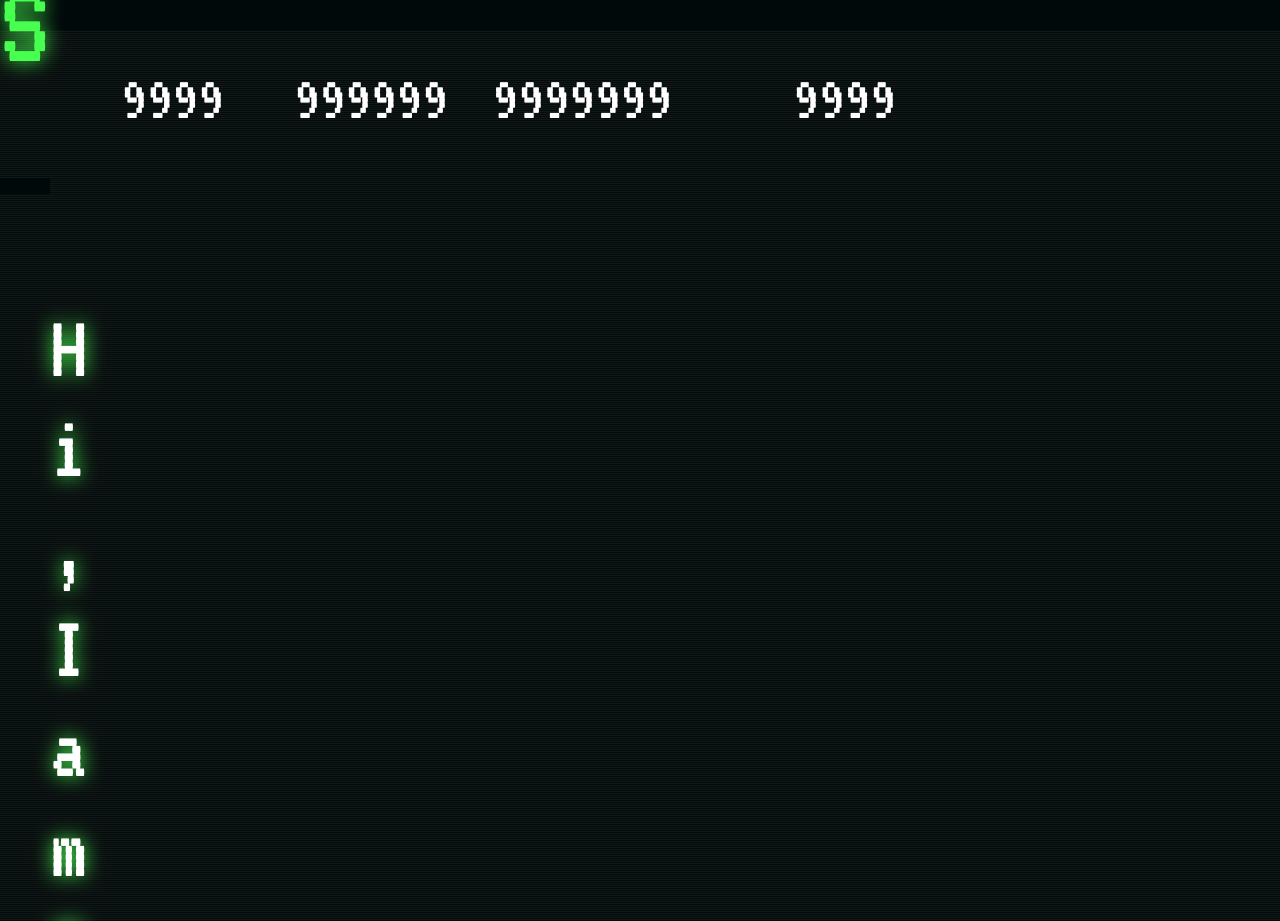
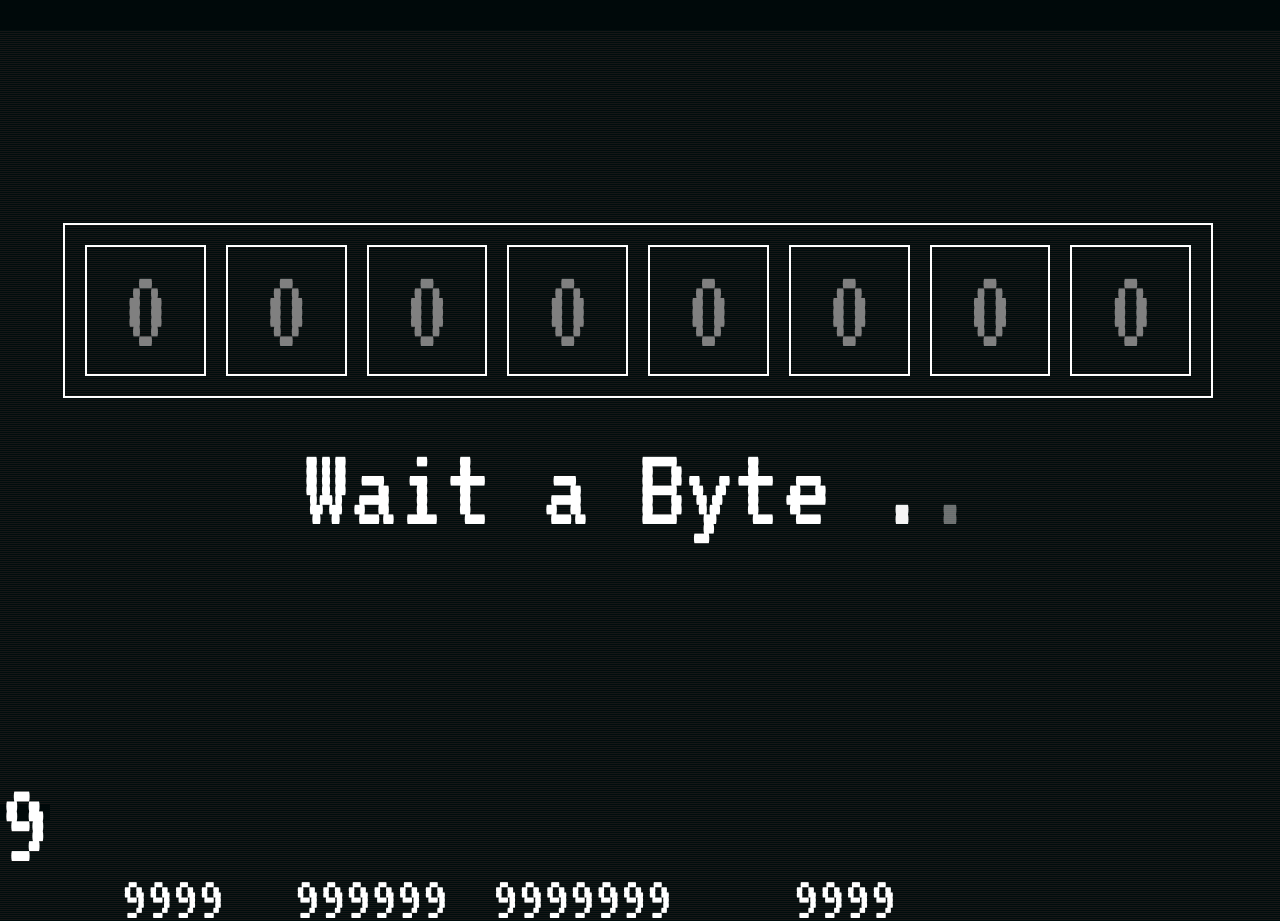
Before and after one commit to Sami-21/NextJSPortfolio, a Next.js app: page / in a window 1280 px wide. Shown: the top 921 px of the page. Built offline with nearby package versions, Linux system fonts and the light colour scheme.

Commit message:
code cleaning

```diff
--- /dev/null
+++ b/Components/IntroComponents.tsx
@@ -0,0 +1,14 @@
+import React from 'react'
+import ScreenLightUp from './ScreenLightUp'
+import LoadingWidget from './LoadingWidget'
+
+const IntroComponents: React.FC = () => {
+    return (
+        <>
+            <ScreenLightUp destroyDelay={500} />
+            <LoadingWidget />
+        </>
+    )
+}
+
+export default IntroComponents
--- a/Components/IntroText.tsx
+++ b/Components/IntroText.tsx
@@ -9,7 +9,7 @@ const IntroText: React.FC = () => {
   let Transition3: string = `Hi, I am Sami, FullStack Developer`;
 
   const { ref, inView } = useInView({
-    threshold: 0,
+    threshold: 0.7,
   });
   const TextState1: string = useTextTyping(Transition1, 60, inView);
   const TextState2: string = useTextTyping(Transition2, 60, inView);
--- a/Components/NavBar.tsx
+++ b/Components/NavBar.tsx
@@ -1,23 +1,11 @@
-import React, { useEffect, useState } from "react";
+import React, { useState } from "react";
 import style from "../styles/NavBar.module.css";
 
-interface showCompDelayProps {
-  showCompDelay: number;
-}
-
-const NavBar: React.FC<showCompDelayProps> = ({ showCompDelay }) => {
+const NavBar: React.FC = () => {
   const [isActive, setIsActive] = useState([false, false, false, false, false]);
-  const [isShown, setIsShown] = useState(false);
   const [isMenuOpen, setIsMenuOpen] = useState(false);
 
-  useEffect(() => {
-    const timer: NodeJS.Timer = setTimeout(() => {
-      setIsShown(true);
-    }, showCompDelay);
-    return () => {
-      clearTimeout(timer);
-    };
-  }, [showCompDelay, isShown]);
+
 
   let navigationState: boolean[] = [false, false, false, false, false];
   const logoItems: string[] = ["9", "M", "S"];
@@ -43,7 +31,7 @@ const NavBar: React.FC<showCompDelayProps> = ({ showCompDelay }) => {
     console.log(isMenuOpen);
   };
 
-  return isShown ? (
+  return (
     <nav className={style.NavBar}>
       <div
         onClick={() => setIsActive([false, false, false, false, false])}
@@ -104,7 +92,7 @@ const NavBar: React.FC<showCompDelayProps> = ({ showCompDelay }) => {
         <span className={style.line}></span>
       </div>
     </nav>
-  ) : null;
+  );
 };
 
 export default NavBar;
--- a/Components/Noisebackground.tsx
+++ b/Components/Noisebackground.tsx
@@ -1,22 +1,10 @@
-import React, { useEffect, useState } from "react";
+import React from "react";
 import style from "../styles/Noisebackground.module.css";
 
-interface showCompDelayProps {
-  showCompDelay: number;
-}
-const Noisebackground: React.FC<showCompDelayProps> = ({
-  showCompDelay,
-}: any) => {
-  const [isShown, setIsShown] = useState(false);
-  useEffect(() => {
-    const timer: NodeJS.Timer = setTimeout(() => {
-      setIsShown(true);
-    }, showCompDelay);
-    return () => {
-      clearTimeout(timer);
-    };
-  }, [isShown, showCompDelay]);
-  return isShown ? (
+
+const Noisebackground: React.FC = () => {
+
+  return (
     <div className={style.Noise}>
       <svg>
         <filter id="noise">
@@ -32,7 +20,7 @@ const Noisebackground: React.FC<showCompDelayProps> = ({
         </filter>
       </svg>
     </div>
-  ) : null;
+  )
 };
 
 export default Noisebackground;
--- /dev/null
+++ b/Components/PortfolioContent.tsx
@@ -0,0 +1,32 @@
+import React, { useEffect, useState } from 'react'
+import IntroText from './IntroText'
+import NavBar from './NavBar'
+import Noisebackground from './Noisebackground'
+import WorkSection from './WorkSection'
+
+interface ComponentProp {
+    showCompDelay: number;
+}
+
+const PortfolioContent: React.FC<ComponentProp> = ({ showCompDelay }) => {
+    const [isShown, setIsShown] = useState(false);
+    useEffect(() => {
+        const timer: NodeJS.Timer = setTimeout(() => {
+            setIsShown(true);
+        }, showCompDelay);
+        return () => {
+            clearTimeout(timer);
+        };
+    }, [isShown, showCompDelay]);
+    return isShown ? (
+        < >
+            <Noisebackground />
+            <NavBar />
+            <IntroText />
+            {/* <AboutSection /> */}
+            <WorkSection />
+        </ >) : null
+
+}
+
+export default PortfolioContent
--- a/Components/Intro.tsx
+++ b/Components/ScreenLightUp.tsx
@@ -4,7 +4,7 @@ import intro from "../styles/Intro.module.css";
 interface destroyDelayProps {
   destroyDelay: number;
 }
-const Intro: React.FC<destroyDelayProps> = ({ destroyDelay }) => {
+const ScreenLightUp: React.FC<destroyDelayProps> = ({ destroyDelay }) => {
   const [isShown, setIsShown] = useState(true);
   useEffect(() => {
     const timer: NodeJS.Timer = setTimeout(() => {
@@ -23,4 +23,4 @@ const Intro: React.FC<destroyDelayProps> = ({ destroyDelay }) => {
   ) : null;
 };
 
-export default Intro;
+export default ScreenLightUp;
--- a/Components/WorkSection.tsx
+++ b/Components/WorkSection.tsx
@@ -1,7 +1,6 @@
 import React from "react";
 import CODTextEffect from "./CODTextEffect";
 import style from "../styles/WorkSection.module.css";
-import ProjectContainer from "./ProjectContainer";
 
 const WorkSection: React.FC = () => {
   const Transition1: string = "Mnut";
--- a/pages/index.tsx
+++ b/pages/index.tsx
@@ -1,14 +1,7 @@
 import type { NextPage } from "next";
 import Head from "next/head";
-
-import AboutSection from "../Components/AboutSection";
-import IntroText from "../Components/IntroText";
-import NavBar from "../Components/NavBar";
-import Noisebackground from "../Components/Noisebackground";
-import WorkSection from "../Components/WorkSection";
-
-import Intro from "../Components/Intro";
-import LoadingWidget from "../Components/LoadingWidget";
+import IntroComponents from "../Components/IntroComponents";
+import PortfolioContent from "../Components/PortfolioContent";
 
 const Home: NextPage = () => {
   return (
@@ -24,14 +17,10 @@ const Home: NextPage = () => {
         <meta name="author" content="Sami Maachi" />
         <meta name="viewport" content="width=device-width, initial-scale=1.0" />
       </Head>
+
       <div className=" min-h-screen max-w-screen">
-        {/* <Intro destroyDelay={500} />
-        <LoadingWidget /> */}
-        <Noisebackground showCompDelay={0} />
-        <NavBar showCompDelay={0} />
-        <IntroText />
-        {/* <AboutSection /> */}
-        <WorkSection />
+        <IntroComponents />
+        <PortfolioContent showCompDelay={5000} />
       </div>
     </>
   );
--- a/styles/NavBar.module.css
+++ b/styles/NavBar.module.css
@@ -24,6 +24,7 @@
   font-size: 124px;
   cursor: pointer;
 }
+
 .text {
   position: absolute;
   top: 0;
@@ -35,17 +36,20 @@
 .text:nth-child(2) {
   color: white;
 }
+
 .text:nth-child(1) {
-  animation: fade-out 0.1s ease-out 1.1s forwards;
+  animation: fade-out 0.1s ease-out .5s forwards;
 }
 
 .text:nth-child(2) {
   opacity: 0;
-  animation: fade-in-out 0.1s ease-out 1.2s forwards;
+  animation: fade-in-out 0.1s ease-out .6s forwards;
 }
+
 .text:nth-child(3)::before {
   filter: blur(10px);
 }
+
 .text:nth-child(3),
 .text:nth-child(3)::before {
   color: #48ff50;
@@ -54,7 +58,7 @@
   position: absolute;
   top: 0;
   left: 0;
-  animation: fade-in 0.1s ease-out 1.3s forwards;
+  animation: fade-in 0.1s ease-out .7s forwards;
 }
 
 /* Navigation Items List Container */
@@ -67,9 +71,11 @@
   height: 150px;
   font-size: 64px;
 }
-.NavBarItemsContainer li{
-  max-width:50px;
+
+.NavBarItemsContainer li {
+  max-width: 50px;
 }
+
 .burgerMenu {
   display: none;
 }
@@ -79,6 +85,7 @@
   .NavBar {
     padding: 0 50px;
   }
+
   .NavBarItemsContainer {
     position: fixed;
     top: 0;
@@ -94,10 +101,12 @@
     font-size: 64px;
     transition: 0.5s;
   }
+
   .shown {
     display: flex !important;
     opacity: 1;
   }
+
   .burgerMenu {
     display: flex;
     flex-direction: column;
@@ -105,6 +114,7 @@
     width: 35px;
     height: 30px;
   }
+
   .line {
     position: relative;
     width: 100%;
@@ -112,9 +122,11 @@
     background-color: #48ff50;
     transition: 0.2s;
   }
+
   .close .line {
     height: 15px;
   }
+
   .close .line:nth-child(1):after,
   .close .line:nth-child(3):after {
     content: "";
@@ -126,6 +138,7 @@
     height: calc(100% + 5px);
     background-color: #00090a;
   }
+
   .close .line:nth-child(2):before {
     content: "";
     position: absolute;
@@ -135,6 +148,7 @@
     height: 100%;
     background-color: #00090a;
   }
+
   .close .line:nth-child(2):after {
     content: "";
     position: absolute;
@@ -145,6 +159,7 @@
     height: 100%;
     background-color: #00090a;
   }
+
   .item,
   .ActiveItem::before {
     transform: translate(-50%, -50%) !important;
@@ -154,22 +169,26 @@
 .NavBarItem {
   position: relative;
 }
+
 .NavBarItem:nth-child(1) {
-  animation: fade-out 0.1s ease-out 1.1s forwards;
+  animation: fade-out 0.1s ease-out .5s forwards;
 }
+
 .NavBarItem:nth-child(2) {
   opacity: 0;
-  animation: fade-in-out 0.1s ease-out 1.2s forwards;
+  animation: fade-in-out 0.1s ease-out .6s forwards;
 }
+
 .NavBarItem:nth-child(3) {
   cursor: pointer;
   opacity: 0;
-  animation: fade-in 0.1s ease-out 1.3s forwards;
+  animation: fade-in 0.1s ease-out .7s forwards;
 }
+
 .item {
   position: absolute;
-  top: 0 ;
-  left: 0 ;
+  top: 0;
+  left: 0;
   transform: translate(-100%, -50%);
 }
 
@@ -195,6 +214,7 @@
     display: none;
     pointer-events: none;
   }
+
   100% {
     opacity: 1;
     display: inline;
@@ -206,6 +226,7 @@
     opacity: 1;
     display: inline;
   }
+
   100% {
     opacity: 0;
     display: none;
@@ -219,14 +240,17 @@
     display: none;
     pointer-events: none;
   }
+
   45% {
     opacity: 1;
     display: block;
   }
+
   55% {
     opacity: 1;
     display: block;
   }
+
   100% {
     opacity: 0;
     display: none;
```
